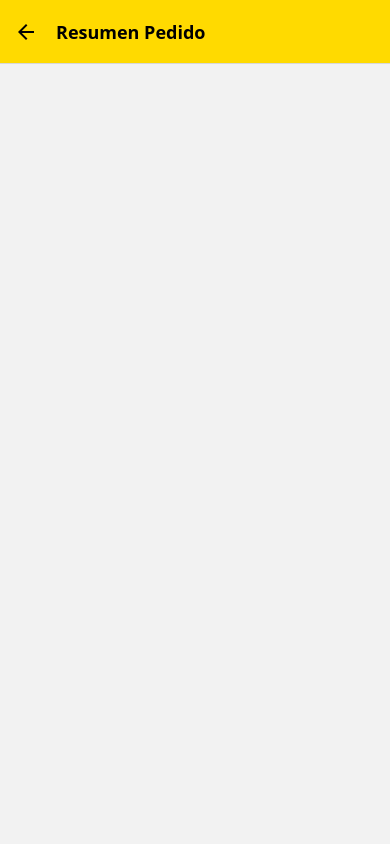
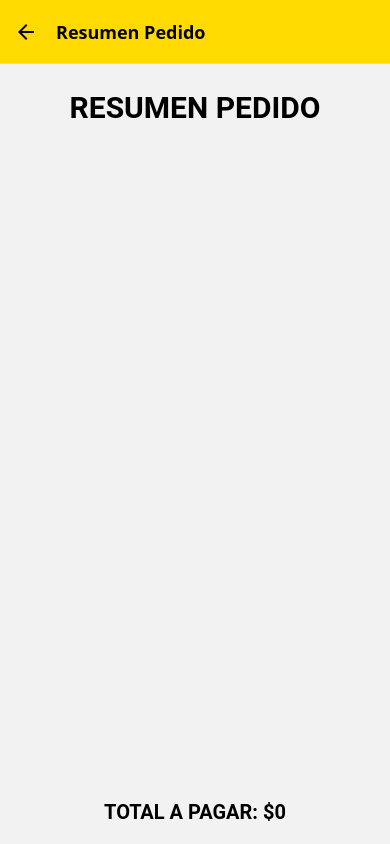
Before and after one commit to dionnell/RestaurantApp-ReactNative, a React Native app: screen /ResumenPedido in a window 390 px wide. Built offline with nearby package versions, Linux system fonts and the light colour scheme; what @react-native-vector-icons/material-design-icons would draw is missing.

Commit message:
Add order summary functionality: implement total calculation in ResumenPedido, update Pedido context and reducer to manage total state, and enhance DetallePlatillo with unique ID for orders.

```diff
--- a/src/context/firebase/types/index.js
+++ b/src/context/firebase/types/index.js
@@ -5,3 +5,4 @@ export const OBTENER_PRODUCTOS = 'OBTENER_PRODUCTOS'
 //State para el pedido
 export const SELECCIONAR_PRODUCTO = 'SELECCIONAR_PRODUCTO'
 export const CONFIRMAR_ORDENAR_PLATILLO = 'CONFIRMAR_ORDENAR_PLATILLO'
+export const MOSTRAR_RESUMEN = 'MOSTRAR_RESUMEN'
--- a/src/context/pedido/pedidoReducer.js
+++ b/src/context/pedido/pedidoReducer.js
@@ -1,4 +1,4 @@
-import { CONFIRMAR_ORDENAR_PLATILLO, SELECCIONAR_PRODUCTO } from "../firebase/types"
+import { CONFIRMAR_ORDENAR_PLATILLO, MOSTRAR_RESUMEN, SELECCIONAR_PRODUCTO } from "../firebase/types"
 
 export function reducerPedido(state, action)  {
     switch(action.type) {
@@ -13,6 +13,11 @@ export function reducerPedido(state, action)  {
                 ...state,
                 pedido: [...state.pedido, action.payload]
             }
+        case MOSTRAR_RESUMEN:
+            return {
+                ...state,
+                total: action.payload
+            }
 
         default:
             return state
--- a/src/context/pedido/pedidoState.js
+++ b/src/context/pedido/pedidoState.js
@@ -1,14 +1,15 @@
 import { useReducer } from "react"
 import { reducerPedido } from "./pedidoReducer"
 import { PedidoContext } from "./pedidoContext"
-import { SELECCIONAR_PRODUCTO, CONFIRMAR_ORDENAR_PLATILLO } from "../firebase/types"
+import { SELECCIONAR_PRODUCTO, CONFIRMAR_ORDENAR_PLATILLO, MOSTRAR_RESUMEN } from "../firebase/types"
 
 export function PedidoState(props) {
 
     //crear state inicial
     const initialState = {
         pedido: [],
-        platillo: null
+        platillo: null,
+        total: 0,
     }
 
     //useReducer con dispatch para ejecutar las funciones
@@ -31,13 +32,23 @@ export function PedidoState(props) {
         })
     }
 
+    //Muestra el total a pagar en el resumen
+    const mostrarResumen = total => {
+        dispatch({
+            type: MOSTRAR_RESUMEN,
+            payload: total
+        })
+    }
+
     return (
         <PedidoContext.Provider
             value={{
                 pedido: state.pedido,
                 platillo: state.platillo,
+                total: state.total,
                 seleccionarPlatillo,
-                guardarPedido
+                guardarPedido,
+                mostrarResumen
             }}
         >
             {props.children}
--- a/src/views/DetallePlatillo.jsx
+++ b/src/views/DetallePlatillo.jsx
@@ -48,10 +48,12 @@ export const DetallePlatillo = () => {
           text: 'Confirmar',
           onPress: () => {
             //Almacenar el pedido al pedido principal
+            const id = platillo.nombre + Date.now().toString(36);
             const pedido = {
               ...platillo,
               cantidad,
-              total
+              total,
+              id
             }
 
             guardarPedido(pedido)
--- a/src/views/ResumenPedido.jsx
+++ b/src/views/ResumenPedido.jsx
@@ -1,8 +1,87 @@
-import React from 'react'
+import React, { useContext, useEffect } from 'react'
+import { PedidoContext } from '../context/pedido/pedidoContext'
+import { FlatList, Image, StyleSheet, View } from 'react-native'
+import { globalStyles } from '../styles/global'
+import { Text } from 'react-native-paper'
 
 export const ResumenPedido = () => {
+
+  //context de pedido
+  const { pedido, mostrarResumen, total } = useContext(PedidoContext)
+
+  useEffect(() => {
+    calcularTotal()
+  }, [pedido])
+
+  const calcularTotal = () => {
+    let nuevoTotal = 0
+    nuevoTotal = pedido.reduce( (nuevoTotal, articulo) =>
+      nuevoTotal + articulo.total, 0
+    )
+
+    mostrarResumen(nuevoTotal)
+  }
+
+
   return (
-    <>
-    </>
+    <View style={globalStyles.contenedor}>
+      <View style={globalStyles.contenido}>
+        <Text style={[globalStyles.titulo, {color:'#000', marginTop: 30}]} variant='titleLarge'>
+          Resumen Pedido
+        </Text>
+        <FlatList
+          data={pedido}
+          contentContainerStyle={{backgroundColor:'#e3e3e3'}}
+          keyExtractor={ pedido => (pedido.id) }
+          renderItem={ (item) => (
+            <View style={globalStyles.contenedorRow}>
+              <View style={[globalStyles.imagenItem]} >
+                <Image
+                  source={{uri: item.item.imagen}}
+                  style={styles.imagenItem}
+                />
+              </View>
+              <View style={[globalStyles.precioItem, {alignItems: 'flex-start', minWidth: '40%'}]}>
+                <Text
+                  variant="titleMedium"
+                  style={styles.precio}
+                >{item.item.nombre}</Text>
+                <Text
+                  variant="titleSmall"
+                  style={[styles.precio, {fontWeight: 600}]}
+                >Cantidad: {item.item.cantidad}</Text>
+                <Text
+                  variant="titleSmall"
+                  style={[styles.precio, {fontWeight: 600}]}
+                >Precio Unid: $ {item.item.precio}</Text>
+                <Text
+                  variant="titleSmall"
+                  style={[styles.precio, {fontWeight: 600}]}
+                >Precio Total: $ {item.item.total}</Text>
+              </View>
+            </View>
+          )}
+        />
+
+        <Text style={[globalStyles.titulo, {color:'#000', fontSize: 20}]}>
+          Total a Pagar: ${total}
+        </Text>
+      </View>
+    </View>
   )
 }
+
+const styles = StyleSheet.create({
+  imagenItem: {
+    flex: 1,
+    backgroundColor: '#f0f0f0',
+    padding: 10,
+    borderRadius: 10
+  },
+  precio: {
+    fontSize: 15,
+    color: '#000',
+    fontWeight: 'bold'
+  },
+
+})
```
